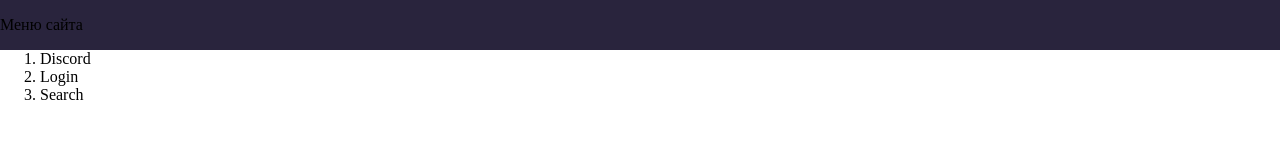
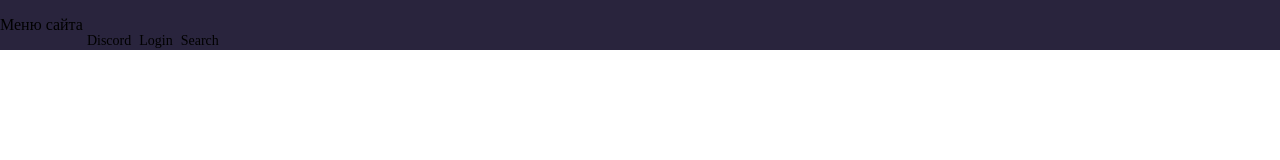
Before and after one commit to nek07/Animedia, a plain HTML site: page animedia.html in a window 1280 px wide. Drawn offline with Linux system fonts and the light colour scheme; files that its build step writes are made by us from their sources.

Commit message:
navbar design

```diff
--- a/animedia.html
+++ b/animedia.html
@@ -3,16 +3,16 @@
     <head>
         <title>Animediaaa</title>
         <link rel="icon" type="mage/x-icon" href="images/noavatar (1).png" />
-        <link rel="stylesheet" href="assignment.css">
+        <link rel="stylesheet" href="nek07/Animedia/assignment.css">
     </head>
     <body>
         <nav>
             <p>Меню сайта</p>
-            <ol>
+            <ul>
                 <li>Discord</li>
                 <li>Login</li>
                 <li>Search</li>
-            </ol>
+            </ul>
 
         </nav>
         <main>
--- a/assignment.css
+++ b/assignment.css
@@ -6,4 +6,21 @@ nav {
     height: 50px;
     position: fixed;
     background-color: #29243d;
+    display: flex;
 }
+
+ul {
+    display: inline-block;
+    margin-left: 100px;
+    align-items: end;
+    margin:33px 10px 0 0;
+    padding:0;
+    width:auto;
+    height:12px;
+    list-style:none;
+}
+
+li {
+    margin:0 4px; float:left;
+    font-size: 14px;
+}
```
